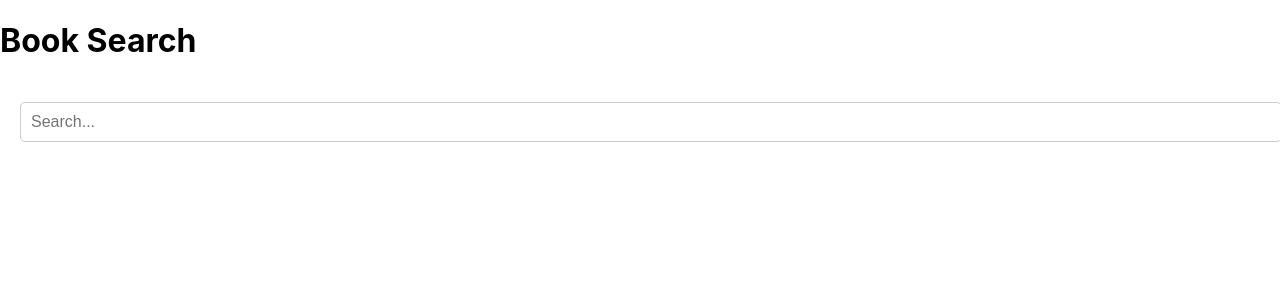
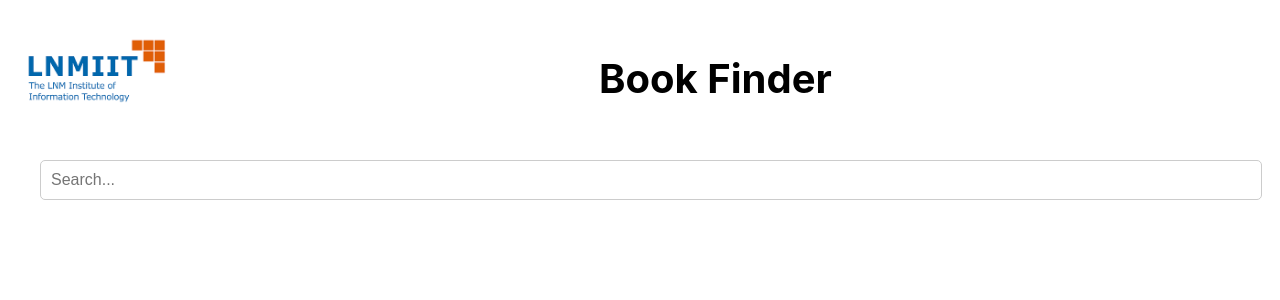
Before and after one commit to dhruvchandak30/BookFinder, a React (Create React App) app in the folder client/: page / in a window 1280 px wide. Shown: the top 300 px of the page. Built offline with nearby package versions, Linux system fonts and the light colour scheme.

Commit message:
Changed Structuring

```diff
--- a/client/src/App.js
+++ b/client/src/App.js
@@ -1,12 +1,38 @@
-import React from 'react';
-import BookSearch from './components/BookSearch';
-import jsonData from './assets/LibraryKeywords.json';
+import React from "react";
+import BookSearch from "./components/BookSearch";
+import logo from "./assets/logo.png";
+import jsonData from "./assets/LibraryKeywords.json";
 
 const App = () => {
   return (
-    <div>
-      <h1>Book Search</h1>
-      <BookSearch data={jsonData} />
+    <div style={{ padding: "20px", textAlign: "center" }}>
+      <div
+        style={{
+          display: "flex",
+          justifyContent: "space-between",
+          alignItems: "center",
+          marginBottom: "20px",
+        }}
+      >
+        <img
+          src={logo}
+          alt="Logo"
+          style={{ width: "", height: "70px", marginRight: "auto" }}
+        />
+        <h1 style={{ fontSize: "40px", marginBottom: "10px" }}>Book Finder</h1>
+        <img
+          src={logo}
+          alt="Logo"
+          style={{ width: "0px", height: "100px", marginLeft: "auto" }}
+        />
+      </div>
+
+      <div style={{ textAlign: "left" }}>
+        <div style={{ marginBottom: "20px" }}>
+          <BookSearch data={jsonData} />
+        </div>
+        {/* Add other content here */}
+      </div>
     </div>
   );
 };
--- a/client/src/components/BookSearch.jsx
+++ b/client/src/components/BookSearch.jsx
@@ -3,7 +3,6 @@ import React, { useState } from "react";
 const BookSearch = ({ data }) => {
   const [searchTerm, setSearchTerm] = useState("");
   const [selectedItem, setSelectedItem] = useState(null);
-  const [showKeywords, setShowKeywords] = useState(true);
   const [bookNotFound, setBookNotFound] = useState(false);
 
   const filteredData = data.filter((item) =>
@@ -12,32 +11,31 @@ const BookSearch = ({ data }) => {
 
   const handleItemClick = (item) => {
     setSelectedItem(item);
-    setShowKeywords(false);
+    setSearchTerm("");
     setBookNotFound(false);
   };
 
   const clearSelection = () => {
     setSelectedItem(null);
-    setShowKeywords(true);
+    setSearchTerm("");
     setBookNotFound(false);
   };
 
-  // Handle search
-  const handleSearch = () => {
-    if (filteredData.length === 0 && searchTerm.trim() !== "") {
+  const onChangeHandler = (e) => {
+    const term = e.target.value.trim();
+    setSearchTerm(term);
+    setSelectedItem(null);
+
+    // Check if filteredData is empty
+    if (term !== "" && filteredData.length === 0) {
       setBookNotFound(true);
+    } else {
+      setBookNotFound(false);
     }
   };
 
-  const onChangeHandler = (e) => {
-    e.preventDefault();
-    setSearchTerm(e.target.value);
-    setBookNotFound(false);
-    handleSearch();
-  };
-
   return (
-    <div style={{padding:"20px"}}>
+    <div style={{ padding: "20px", fontFamily: "Arial, sans-serif" }}>
       <input
         type="text"
         placeholder="Search..."
@@ -52,7 +50,7 @@ const BookSearch = ({ data }) => {
           border: "1px solid #ccc",
         }}
       />
-      {searchTerm && showKeywords && (
+      {searchTerm && (
         <ul style={{ listStyleType: "none", padding: 0 }}>
           {filteredData.map((item) => (
             <li
@@ -72,11 +70,11 @@ const BookSearch = ({ data }) => {
         </ul>
       )}
       {selectedItem && (
-        <div style={{ border: "2px solid black", padding: "10px" }}>
-          <p><strong>Shelf:</strong> {selectedItem.Shelf}</p>
-          <p><strong>Keyword:</strong> {selectedItem.Keyword}</p>
-          <p><strong>Class:</strong> {selectedItem.Class}</p>
-          <p><strong>Address:</strong> {selectedItem.Address}</p>
+        <div style={{ marginTop: "10px", padding: "10px" }}>
+          <p style={{ margin: 0 }}>
+            Go to Row {selectedItem.Address.match(/\d+/g)[0]}, Side{" "}
+            {selectedItem.Address.match(/[A-Z]/i)}, Shelf No. {selectedItem.Shelf}, Class No. {selectedItem.Class}
+          </p>
           <button
             style={{
               padding: "8px",
@@ -94,7 +92,7 @@ const BookSearch = ({ data }) => {
         </div>
       )}
       {bookNotFound && (
-        <p style={{ color: "red", marginTop: "10px" }}>Book Not Found</p>
+        <p style={{ color: "red", marginTop: "10px", fontStyle: "italic" }}>Book Not Found</p>
       )}
     </div>
   );
```
Also changed, not shown: client/src/assets/logo.png (added).
